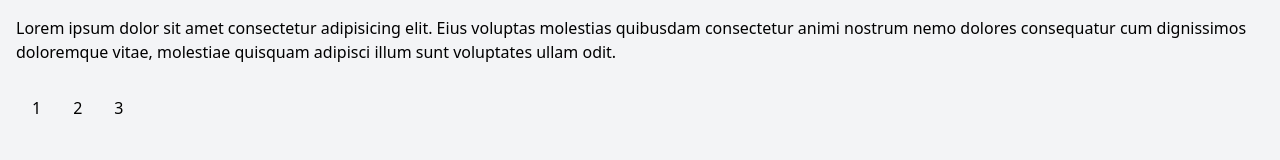
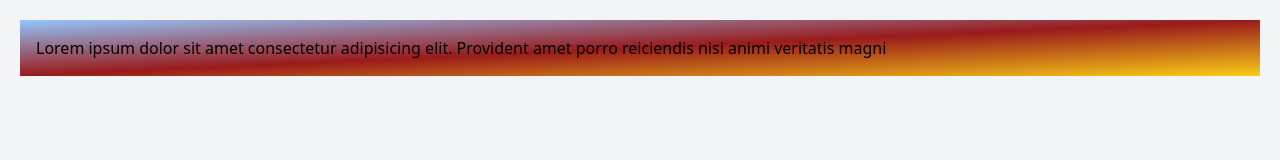
Before and after one commit to Lucas-furquim/TailwindCSS, a website: page index.html in a window 1280 px wide. Drawn offline with Linux system fonts and the light colour scheme.

Commit message:
bordas e gradient

```diff
--- a/index.html
+++ b/index.html
@@ -10,14 +10,21 @@
 </head>
 
 <body class="bg-gray-100">
-  <div class="p-4 mb-4"> <!-- //tamanho de fonte 10 -->
-    Lorem ipsum dolor sit amet consectetur adipisicing elit. Eius voluptas molestias quibusdam consectetur animi nostrum nemo dolores consequatur cum dignissimos doloremque vitae, molestiae quisquam adipisci illum sunt voluptates ullam odit.
+
+  <!-- Bordas -->
+  <!-- <div class="m-8 p-4 border-l-2 border-red-400">
+    Lorem ipsum dolor sit amet consectetur adipisicing elit. Repudiandae itaque dolor omnis laudantium, quaerat praesentium molestias
   </div>
 
-  <div class="ml-8 flex space-x-8">
-    <div>1</div>
-    <div>2</div>
-    <div>3</div>
+  <div class="m-8 p-4 rounded-full border-4 border-blue-400 border-opacity-20">
+    Lorem ipsum dolor sit amet consectetur adipisicing elit. Repudiandae itaque dolor omnis laudantium, quaerat praesentium molestias
+    <br>
+    <br>
+    <button class="bg-amber-600 px-4 py2 rounded text-white hover:ring-2 ring-red-700">save</button>
+  </div> -->
+
+  <div class="m-5 p-4 text-black bg-gradient-to-tl from-yellow-400 via-red-800 to-pink-500 to-blue-300">
+    Lorem ipsum dolor sit amet consectetur adipisicing elit. Provident amet porro reiciendis nisi animi veritatis magni
   </div>
 </body>
 
```
Also changed, not shown: style.min.css.
